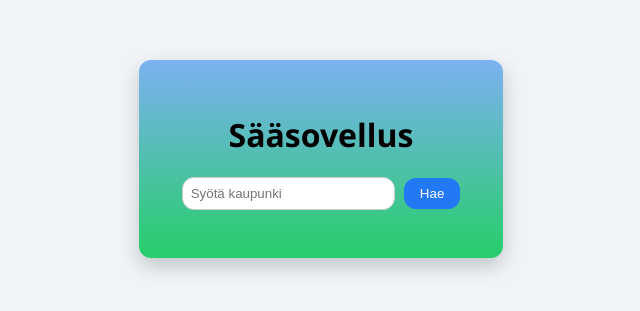
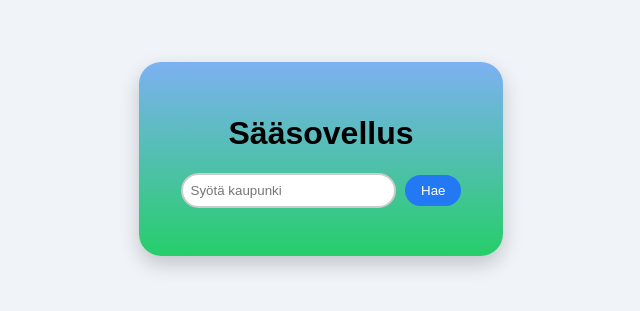
Before and after one commit to Welger1/saa-sovellus, a website: page public/index.html in a window 1280 px wide. Shown: the part 241-552 px from the top of the page, 319-959 px from the left. Drawn offline with Linux system fonts and the light colour scheme.

Commit message:
Lisätty Tuntuu kuin toiminto, muutettu fonttia ja border radiusta

```diff
--- a/public/script.js
+++ b/public/script.js
@@ -18,11 +18,12 @@ async function haeSaa() {
 
     console.log(data); // Tarkistetaan että data tulee
 
-    // Nykyinen sää
+    // Nykyinen sää. Yksi rivi poistettu template literalilla mahdollista myöhempää käyttöä varten
     const nykyinen = `
       <h2>${data.city.name}</h2>
       <p>Lämpötila nyt: ${Math.round(data.list[0].main.temp)} °C</p>
-      <p>Kuvaus: ${data.list[0].weather[0].description}</p>
+      <p>Tuntuu kuin: ${Math.round(data.list[0].main.feels_like)} °C</p>
+     ${'' /* <p>Kuvaus: ${data.list[0].weather[0].description}</p> */ }
       <p>Tuulen nopeus: ${data.list[0].wind.speed} m/s</p>
       <img class="icon-chip" src="https://openweathermap.org/img/wn/${data.list[0].weather[0].icon}@2x.png">
     `;
--- a/public/style.css
+++ b/public/style.css
@@ -1,5 +1,5 @@
 body {
-  font-family: 'Segoe UI', sans-serif;
+  font-family: Arial, Helvetica, sans-serif;
   background-color: #f0f4f8;
   margin: 0;
   padding: 0;
@@ -12,7 +12,7 @@ body {
 .container {
   background: linear-gradient(to bottom, rgb(124, 177, 242), rgb(38, 206, 106));
   padding: 2rem;
-  border-radius: 12px;
+  border-radius: 22px;
   box-shadow: 0 8px 20px rgba(0, 0, 0, 0.2);
   text-align: center;
   width: 300px;
@@ -25,13 +25,13 @@ body {
 input {
   padding: 0.5rem;
   width: 65%;
-  border-radius: 12px;
-  border: 1px solid #ccc;
+  border-radius: 22px;
+  border: 2px solid #ccc;
 }
 
 button {
   padding: 0.5rem 1rem;
-  border-radius: 12px;
+  border-radius: 22px;
   border: none;
   background-color: #2279f3;
   color: white;
```
Also changed, not shown: 1 other file.
